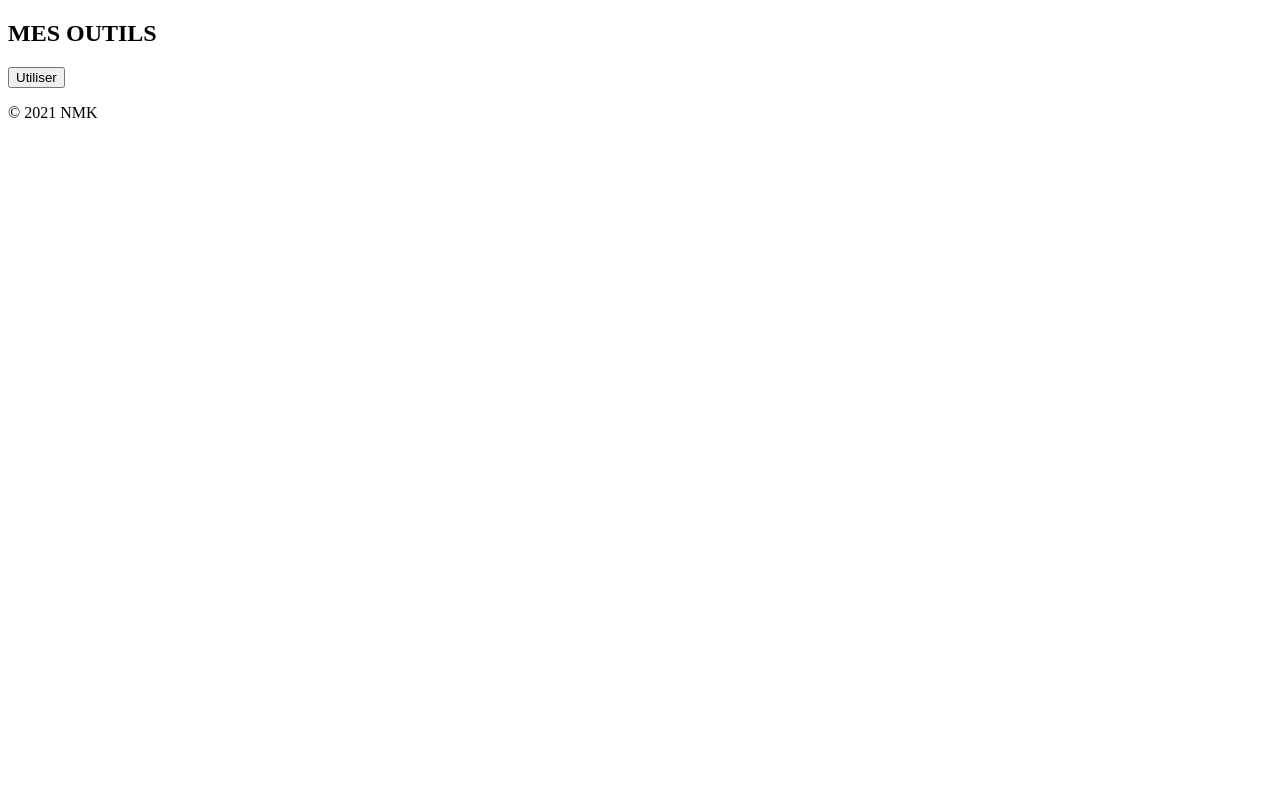
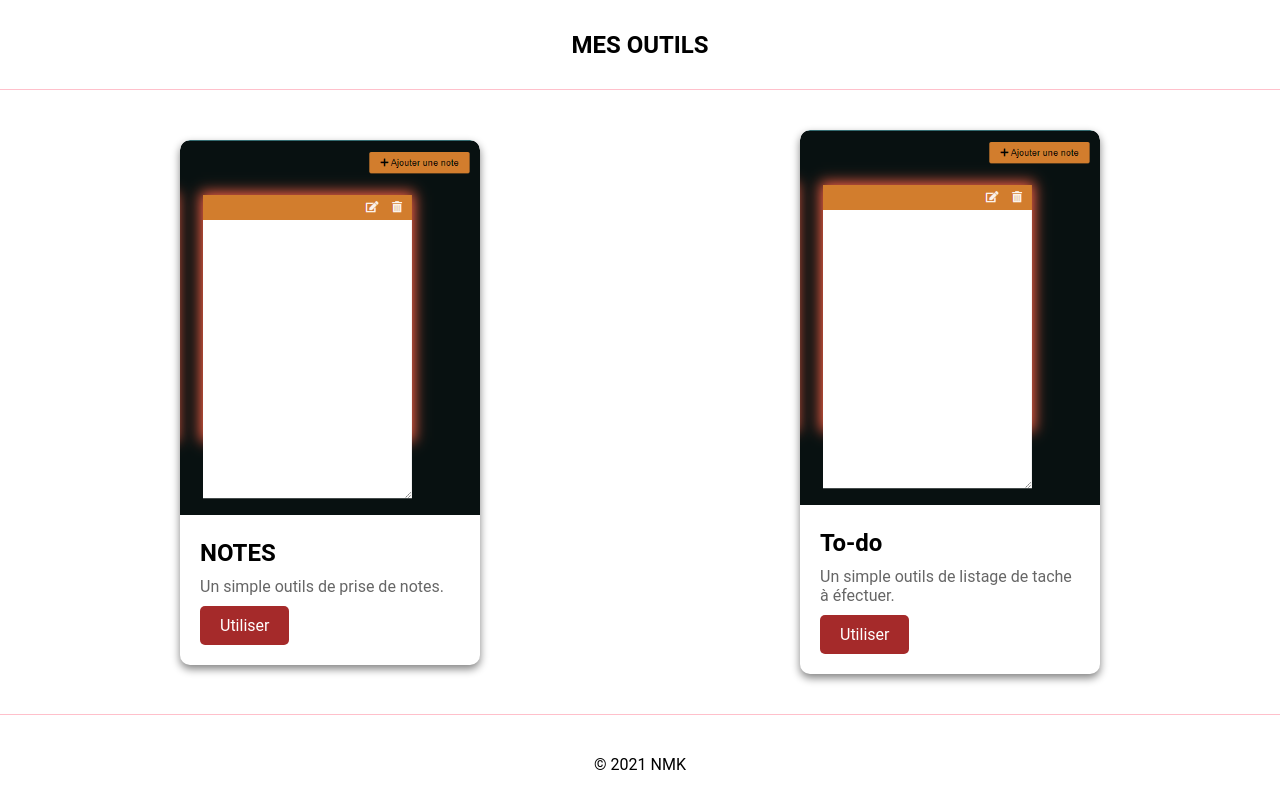
Before and after one commit to Kamamoctar/ALL-MY-JS-Projects, a plain HTML site: page index.html in a window 1280 px wide. Drawn offline with Linux system fonts and the light colour scheme.

Commit message:
Ajout des cards pour afficer les outils

```diff
--- a/index.html
+++ b/index.html
@@ -16,15 +16,33 @@
     </header>
     <section class="home">
       <article>
-        <title>Outil de prise de notes</title>
-        <div class="tools">
-          <div class="display_tools">
-            <a href="Notes App/index.html"><button class="button_tools">Utiliser</button></a>
+        <div class="content__tools">
+
+          <div class="card">
+            <img src="assets/img2notes.png" alt="Placeholder Image"/>
+            <div class="card-content">
+              <h2 class="card-title">NOTES</h2>
+              <p class="card-description">
+                Un simple outils de prise de notes.
+              </p>
+              <a href="Notes App/index.html" class="card-button">Utiliser</a>
+            </div>
           </div>
+
+          <div class="card">
+            <img src="assets/img2notes.png" alt="Placeholder Image"/>
+            <div class="card-content">
+              <h2 class="card-title">To-do</h2>
+              <p class="card-description">
+                Un simple outils de listage de tache à éfectuer.
+              </p>
+              <a href="#" class="card-button">Utiliser</a>
+            </div>
+          </div>
+
         </div>
       </article>
     </section>
-
 
     <footer>
       <p>&COPY; 2021 NMK</p>
--- a/main.css
+++ b/main.css
@@ -0,0 +1,96 @@
+* {
+  box-sizing: border-box;
+  margin: 0;
+  padding: 0;
+  outline: none;
+}
+
+body {
+  font-family: 'Roboto', cursive;
+  background-color: black;
+}
+
+.logo {
+  display: flex;
+  justify-content: center;
+  align-items: center;
+  height: 90px;
+  background-color: #fff;
+  border-bottom: solid 1px pink;
+}
+
+.content__tools {
+  display: flex;
+  /* grid-template-columns: repeat(3, 1fr); */
+  justify-content: space-around;
+  align-items: center;
+  padding: 20px;
+  background-color: #fff;
+}
+
+/* ------------------------------------------------------------- */
+  /* Card container */
+  .card {
+    width: 300px;
+    border-radius: 10px;
+    box-shadow: 0 4px 8px rgba(0, 0, 0, 0.494);
+    overflow: hidden;
+    margin: 20px;
+  }
+
+  /* Card image */
+  .card img {
+    width: 100%;
+    height: auto;
+    border-radius: 10px 10px 0 0;
+  }
+
+  /* Card content */
+  .card-content {
+    padding: 20px;
+  }
+
+  /* Card title */
+  .card-title {
+    font-size: 1.5rem;
+    margin-bottom: 10px;
+  }
+  .card-title:hover {
+    text-decoration: overline skyblue 3px;
+  }
+  /* Card description */
+  .card-description {
+    margin-bottom: 10px;
+    color: #666;
+    font-size: 1rem;
+  }
+
+  /* Card button */
+  .card-button {
+    display: inline-block;
+    padding: 10px 20px;
+    background-color: brown;
+    color: #fff;
+    border: none;
+    border-radius: 5px;
+    cursor: pointer;
+    text-decoration: none;
+    transition: background-color 0.3s;
+  }
+
+  /* Card button hover effect */
+  .card-button:hover {
+    background-color: pink;
+    color: black;
+  }
+  /* --------------------------------------------- */
+
+
+footer {
+  display: flex;
+  justify-content: center;
+  align-items: center;
+  height: 100px;
+  border-top: solid 1px pink;
+  background-color: #fff;
+}
```
Also changed, not shown: assets/img2notes.png (added).
